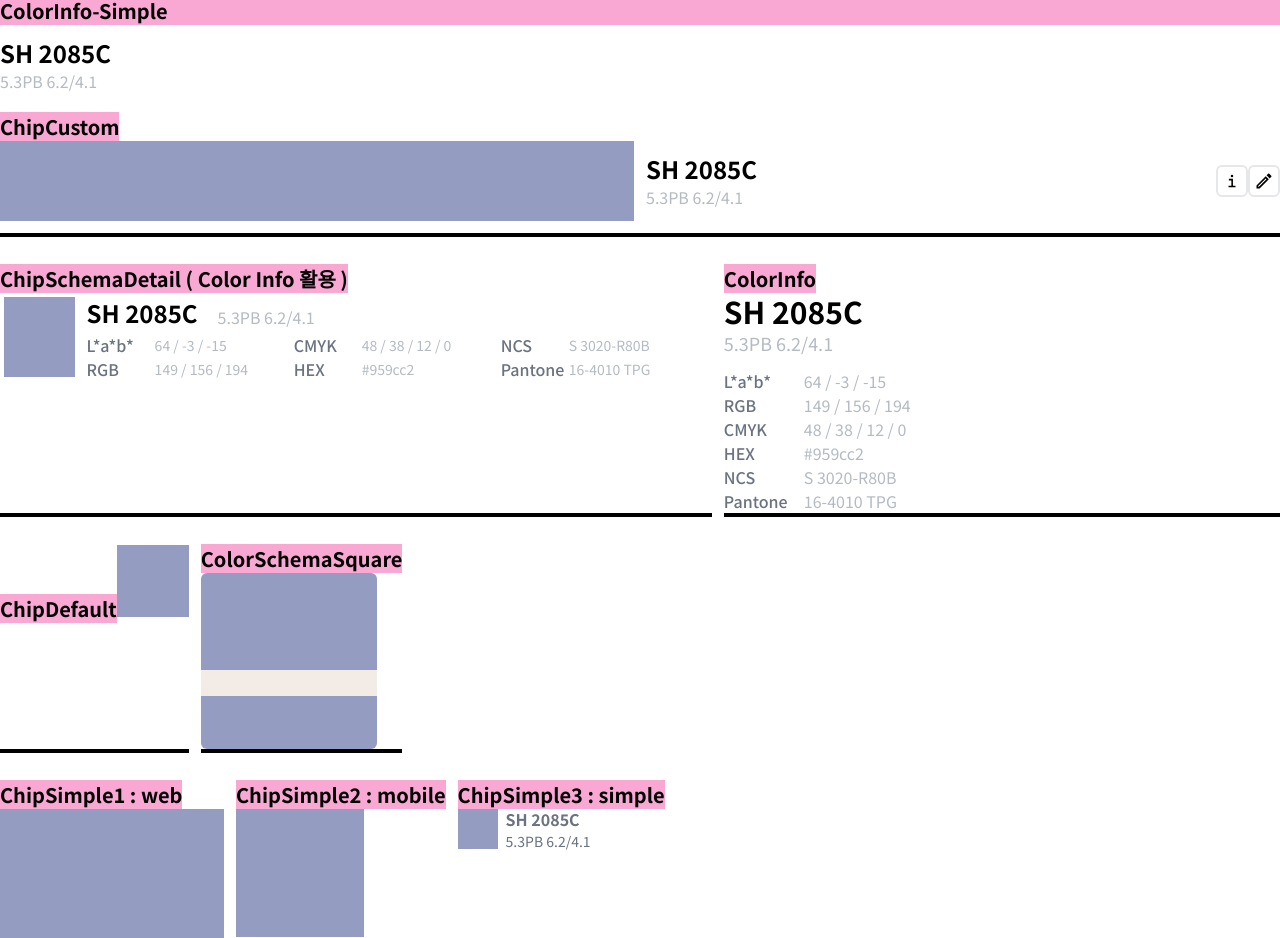
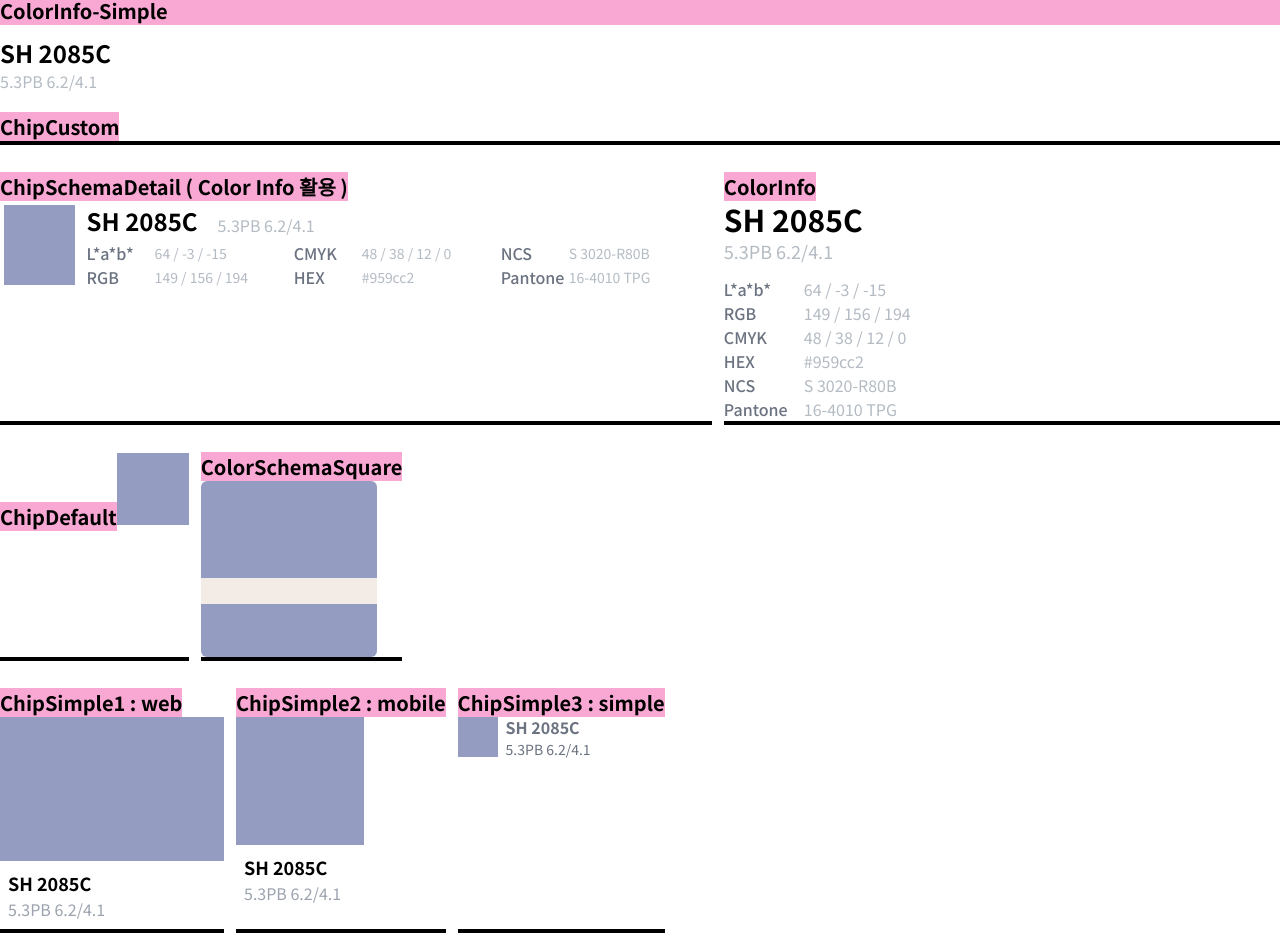
Before and after one commit to sumiKim/1200Colors, a Next.js app: page /chip_view in a window 1280 px wide. Shown: the part 1689-2627 px from the top of the page. Built offline with nearby package versions, Linux system fonts and the light colour scheme.

Commit message:
ColorSchema import수정

```diff
--- a/src/app/chip_view/page.tsx
+++ b/src/app/chip_view/page.tsx
@@ -108,7 +108,7 @@
           <span className='text-xl font-extrabold  bg-pink-300'>
             ChipCustom
           </span>
-          <ChipCustom color={samplecolor} />
+          {/* <ChipCustom color={samplecolor} /> */}
         </div>
       </div>
       <div className='flex flex-row gap-3'>
--- a/src/app/components/FeaturedColorSchemas.tsx
+++ b/src/app/components/FeaturedColorSchemas.tsx
@@ -1,8 +1,8 @@
 import {
-  ColorSchema,
   getAllData,
   getColorSchemaToCsvSchema,
 } from '@/service/1200colorschemas';
+import { ColorSchema } from '@/service/type';
 import ColorSchemaSquare from './ui/colorchips/ColorSchemaSquare';
 
 export default async function FeaturedColorSchemas() {
--- a/src/app/components/ui/colorchips/ColorSchemaSquare.tsx
+++ b/src/app/components/ui/colorchips/ColorSchemaSquare.tsx
@@ -1,4 +1,4 @@
-import { ColorSchema } from '@/service/1200colorschemas';
+import { ColorSchema } from '@/service/type';
 import Link from 'next/link';
 type Props = {
   schema: ColorSchema;
```
